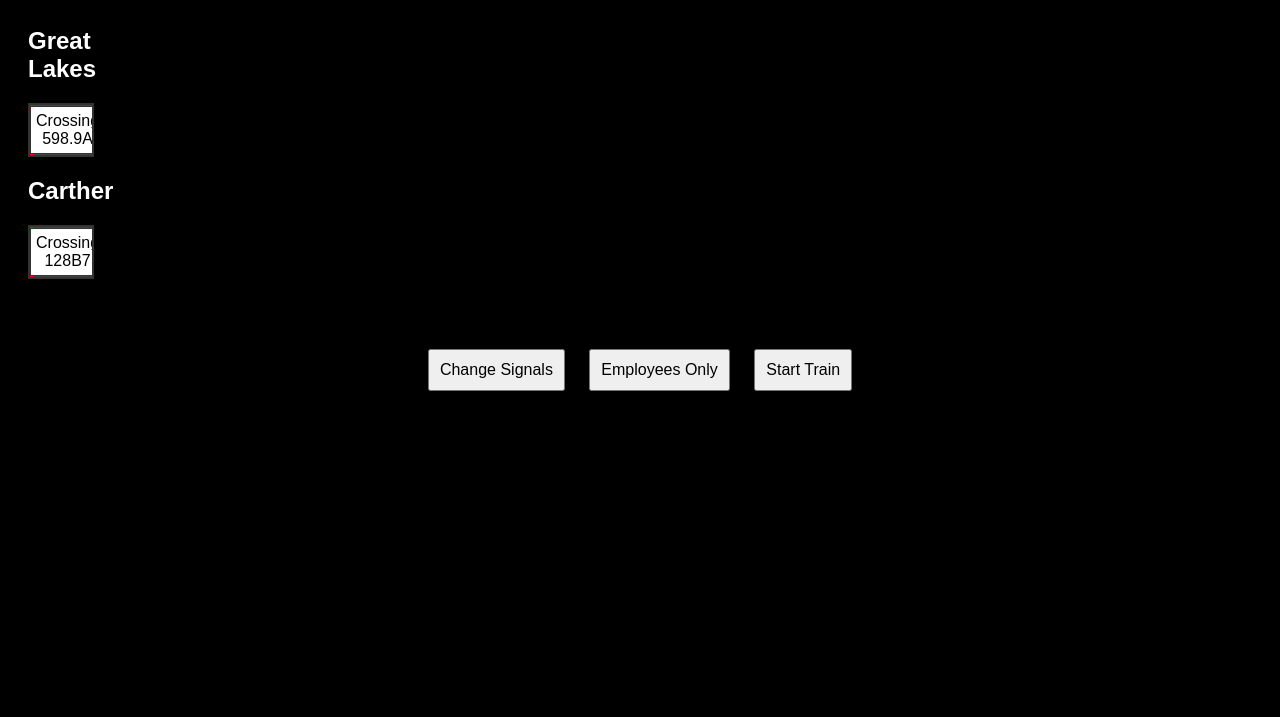
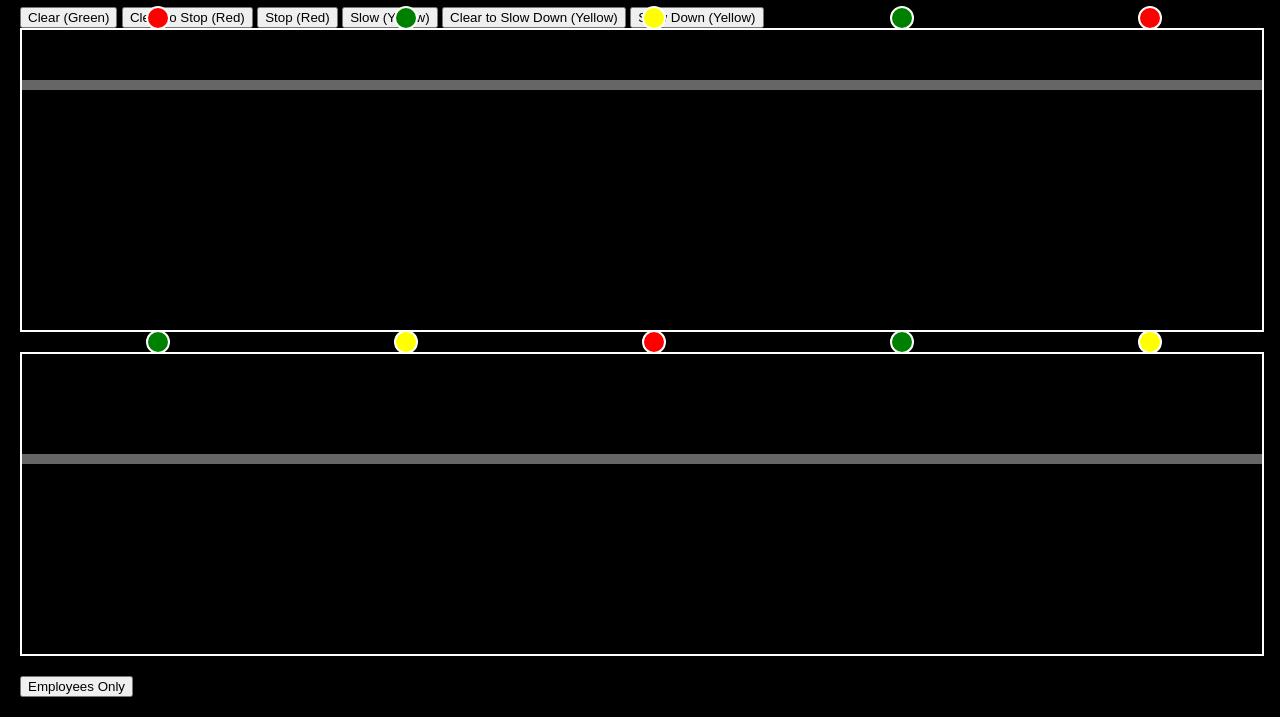
Before and after one commit to LexBe11/odwrr.github.com, a plain HTML site: page index.html in a window 1280 px wide. Shown: the part 93-810 px from the top of the page. Drawn offline with Linux system fonts and the light colour scheme.

Commit message:
Update index.html

```diff
--- a/index.html
+++ b/index.html
@@ -3,65 +3,100 @@
 <head>
     <meta charset="UTF-8">
     <meta name="viewport" content="width=device-width, initial-scale=1.0">
-    <title>ATCS Simulation</title>
-    <link rel="stylesheet" href="styles.css">
+    <title>Signal Controls</title>
+    <style>
+        body {
+            font-family: Arial, sans-serif;
+            margin: 0;
+            padding: 20px;
+            background-color: #000;
+            color: #fff;
+        }
+        .track-container {
+            position: relative;
+            width: 100%;
+            height: 300px;
+            border: 2px solid #fff;
+            margin-bottom: 20px;
+        }
+        .track-line {
+            position: absolute;
+            width: 100%;
+            height: 10px;
+            background-color: #666;
+        }
+        .signal-circle {
+            position: absolute;
+            width: 20px;
+            height: 20px;
+            border-radius: 50%;
+            background-color: #888;
+            border: 2px solid #fff;
+        }
+        .signal-circle[data-color="green"] {
+            background-color: green;
+        }
+        .signal-circle[data-color="red"] {
+            background-color: red;
+        }
+        .signal-circle[data-color="yellow"] {
+            background-color: yellow;
+        }
+        .signal-position {
+            position: absolute;
+            bottom: 100%;
+            width: 20px;
+            height: 20px;
+        }
+        .track-line1 { top: 50px; }
+        .track-line2 { top: 100px; }
+        .track-line3 { top: 150px; }
+        .signal-position1 { left: 10%; }
+        .signal-position2 { left: 30%; }
+        .signal-position3 { left: 50%; }
+        .signal-position4 { left: 70%; }
+        .signal-position5 { left: 90%; }
+    </style>
 </head>
 <body>
-    <h1>ATCS Simulation</h1>
+    <h1>Signal Controls</h1>
 
-    <!-- Track Container with Diagrams -->
-    <div id="track-container">
-        <!-- Subdivision Diagrams -->
-        <div id="subdivisions">
-            <div id="great-lakes" class="subdivision">
-                <h2>Great Lakes</h2>
-                <div class="track-section">
-                    <div class="track">
-                        <div id="moving-line"></div>
-                    </div>
-                    <div class="crossing" id="crossing-522A">Crossing 522A</div>
-                    <div class="crossing" id="crossing-576.2A">Crossing 576.2A</div>
-                    <div class="crossing" id="crossing-598.9A">Crossing 598.9A</div>
-                </div>
-            </div>
-            <div id="carther" class="subdivision">
-                <h2>Carther</h2>
-                <div class="track-section">
-                    <div class="track">
-                        <div id="moving-line-2"></div>
-                    </div>
-                    <div class="crossing" id="crossing-128B1">Crossing 128B1</div>
-                    <div class="crossing" id="crossing-128B2">Crossing 128B2</div>
-                    <div class="crossing" id="crossing-128B3">Crossing 128B3</div>
-                    <div class="crossing" id="crossing-128B4">Crossing 128B4</div>
-                    <div class="crossing" id="crossing-128B5">Crossing 128B5</div>
-                    <div class="crossing" id="crossing-128B6">Crossing 128B6</div>
-                    <div class="crossing" id="crossing-128B7">Crossing 128B7</div>
-                </div>
-            </div>
-        </div>
+    <!-- Signal Buttons -->
+    <div id="signals-menu">
+        <button class="signal-button" data-signal="clear" data-color="green">Clear (Green)</button>
+        <button class="signal-button" data-signal="clear-to-stop" data-color="red">Clear to Stop (Red)</button>
+        <button class="signal-button" data-signal="stop" data-color="red">Stop (Red)</button>
+        <button class="signal-button" data-signal="slow" data-color="yellow">Slow (Yellow)</button>
+        <button class="signal-button" data-signal="clear-to-slow-down" data-color="yellow">Clear to Slow Down (Yellow)</button>
+        <button class="signal-button" data-signal="slow-down" data-color="yellow">Slow Down (Yellow)</button>
     </div>
 
-    <div id="notifications"></div>
-
-    <!-- Signal and Control Buttons -->
-    <button id="toggle-signals-btn">Change Signals</button>
-    <div id="signals-menu" style="display:none;">
-        <button class="signal-button" data-color="green">Clear (Green)</button>
-        <button class="signal-button" data-color="red">Clear to Stop (Red)</button>
-        <button class="signal-button" data-color="red">Stop (Red)</button>
-        <button class="signal-button" data-color="yellow">Slow (Yellow)</button>
-        <button class="signal-button" data-color="yellow">Clear to Slow Down (Yellow)</button>
-        <button class="signal-button" data-color="yellow">Slow Down (Yellow)</button>
+    <!-- Track Diagram with Signals -->
+    <div class="track-container" id="subdivision1">
+        <div class="track-line track-line1"></div>
+        <div class="signal-circle signal-position signal-position1" data-color="red"></div>
+        <div class="signal-circle signal-position signal-position2" data-color="green"></div>
+        <div class="signal-circle signal-position signal-position3" data-color="yellow"></div>
+        <div class="signal-circle signal-position signal-position4" data-color="green"></div>
+        <div class="signal-circle signal-position signal-position5" data-color="red"></div>
     </div>
 
+    <div class="track-container" id="subdivision2">
+        <div class="track-line track-line2"></div>
+        <div class="signal-circle signal-position signal-position1" data-color="green"></div>
+        <div class="signal-circle signal-position signal-position2" data-color="yellow"></div>
+        <div class="signal-circle signal-position signal-position3" data-color="red"></div>
+        <div class="signal-circle signal-position signal-position4" data-color="green"></div>
+        <div class="signal-circle signal-position signal-position5" data-color="yellow"></div>
+    </div>
+
+    <!-- Control Buttons -->
     <button id="employees-only-btn">Employees Only</button>
     <div id="employees-section" style="display:none;">
         <!-- Add your employees-only content here -->
     </div>
 
-    <button onclick="startTrain()">Start Train</button>
-
+    <!-- Add your JavaScript file here -->
     <script src="script.js"></script>
 </body>
 </html>
```
